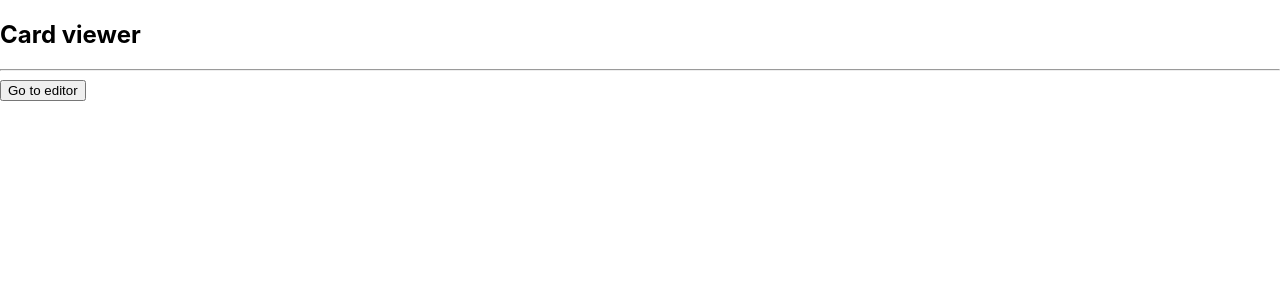
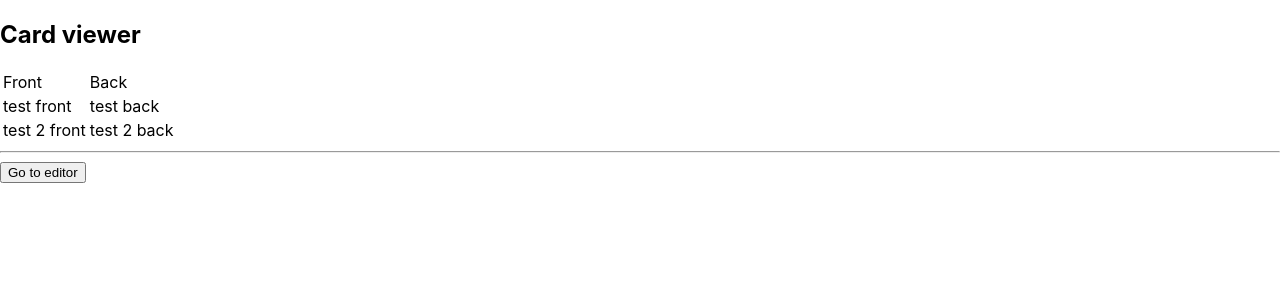
Before and after one commit to aniruddha2000/flashcard-react, a React (Create React App) app: page / in a window 1280 px wide. Both pictures are taken after a click on the button "Go to viewer". Shown: the top 300 px of the page. Built offline with nearby package versions, Linux system fonts and the light colour scheme.

Commit message:
Add functionality of Card viewer component

```diff
--- a/src/App.js
+++ b/src/App.js
@@ -69,9 +69,28 @@ class CardEditor extends React.Component {
 
 class CardViewer extends React.Component {
   render() {
+    const rows = this.props.cards.map((card, i) => {
+      return (
+        <tr key={i}>
+          <td>{card.front}</td>
+          <td>{card.back}</td>
+        </tr>
+      )
+    })
     return (
       <div>
         <h2>Card viewer</h2>
+        <table>
+          <thead>
+            <tr>
+              <td>Front</td>
+              <td>Back</td>
+            </tr>
+          </thead>
+          <tbody>
+            {rows}
+          </tbody>
+        </table>
         <hr />
         <button onClick={this.props.switchMode}>Go to editor</button>
       </div>
```
